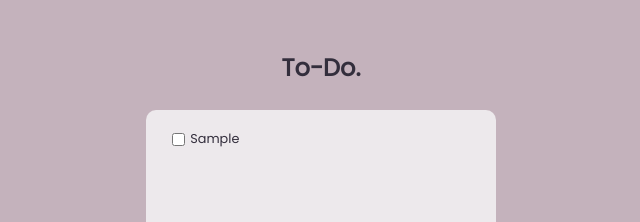
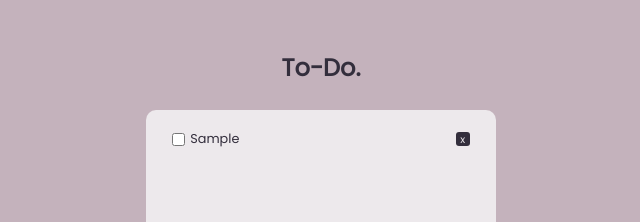
Before and after one commit to nuccaa99/to-do-listv2, a React (Create React App) app: page / in a window 1280 px wide. Both pictures are taken after typing "Sample" into the empty fields and a click on the button "add task.". Shown: the top 222 px of the page, without its empty margins (319-959 px from the left). Built offline with nearby package versions, Linux system fonts and the light colour scheme.

Commit message:
added delete button to each task

```diff
--- a/src/components/List.js
+++ b/src/components/List.js
@@ -8,6 +8,7 @@ const List = ({ taskList }) => {
                     <li key={taskList.indexOf(task)}>
                         <input type="checkbox" value="task" className="task--checkbox"></input>
                         <label htmlFor="task" className="task">{task}</label>
+                        <button className="task--delete">x</button>
                     </li>
                 )
             })}
--- a/src/style.css
+++ b/src/style.css
@@ -94,3 +94,17 @@ header {
 .task--checkbox:checked+.task {
     text-decoration: line-through;
 }
+
+.task--delete {
+    margin-left: auto;
+    cursor: pointer;
+    font-size: 0.8em;
+    width: 14px;
+    height: 14px;
+    text-align: center;
+    line-height: 7px;
+    border: none;
+    background-color: var(--main-dark-color);
+    border-radius: 3px;
+    color: var(--secondary-light-color);
+}
```
